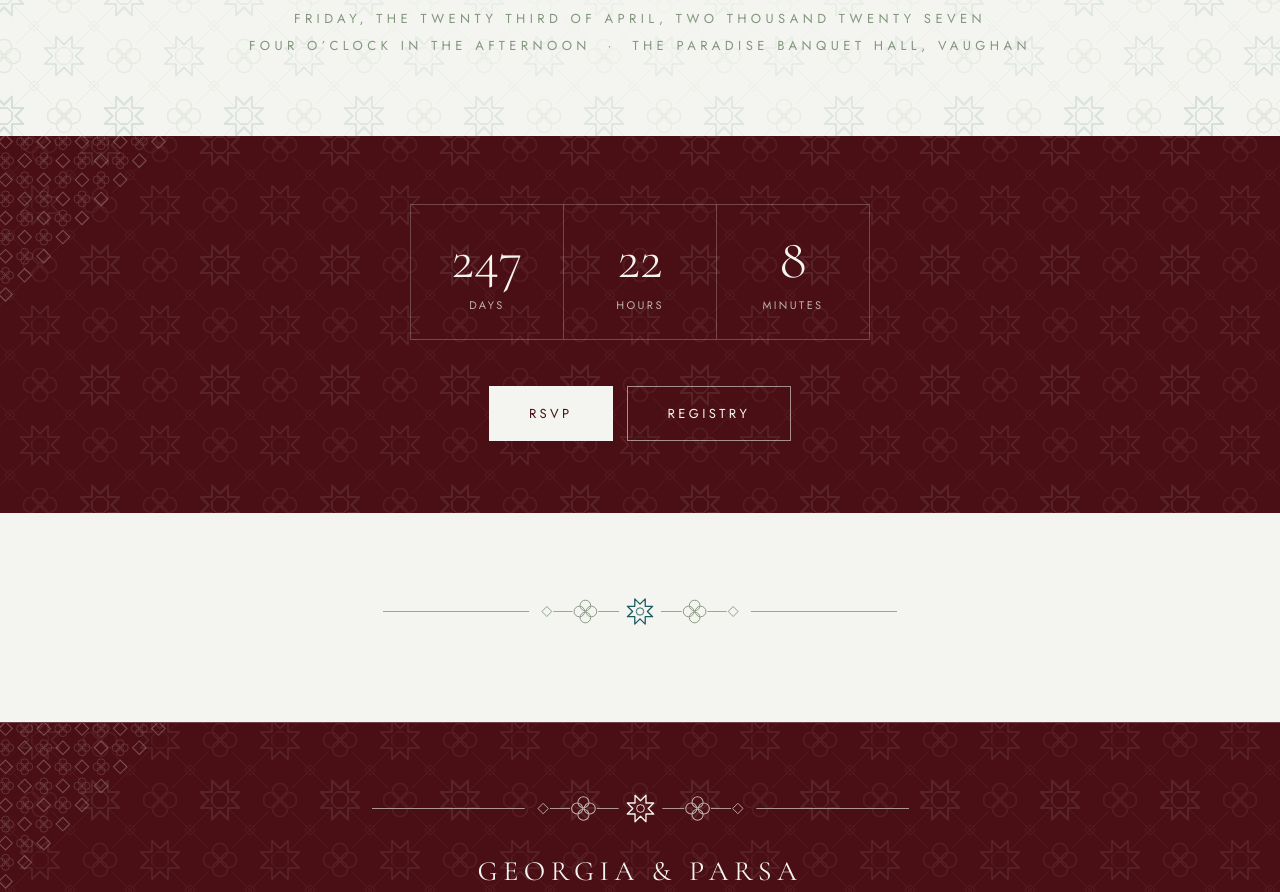
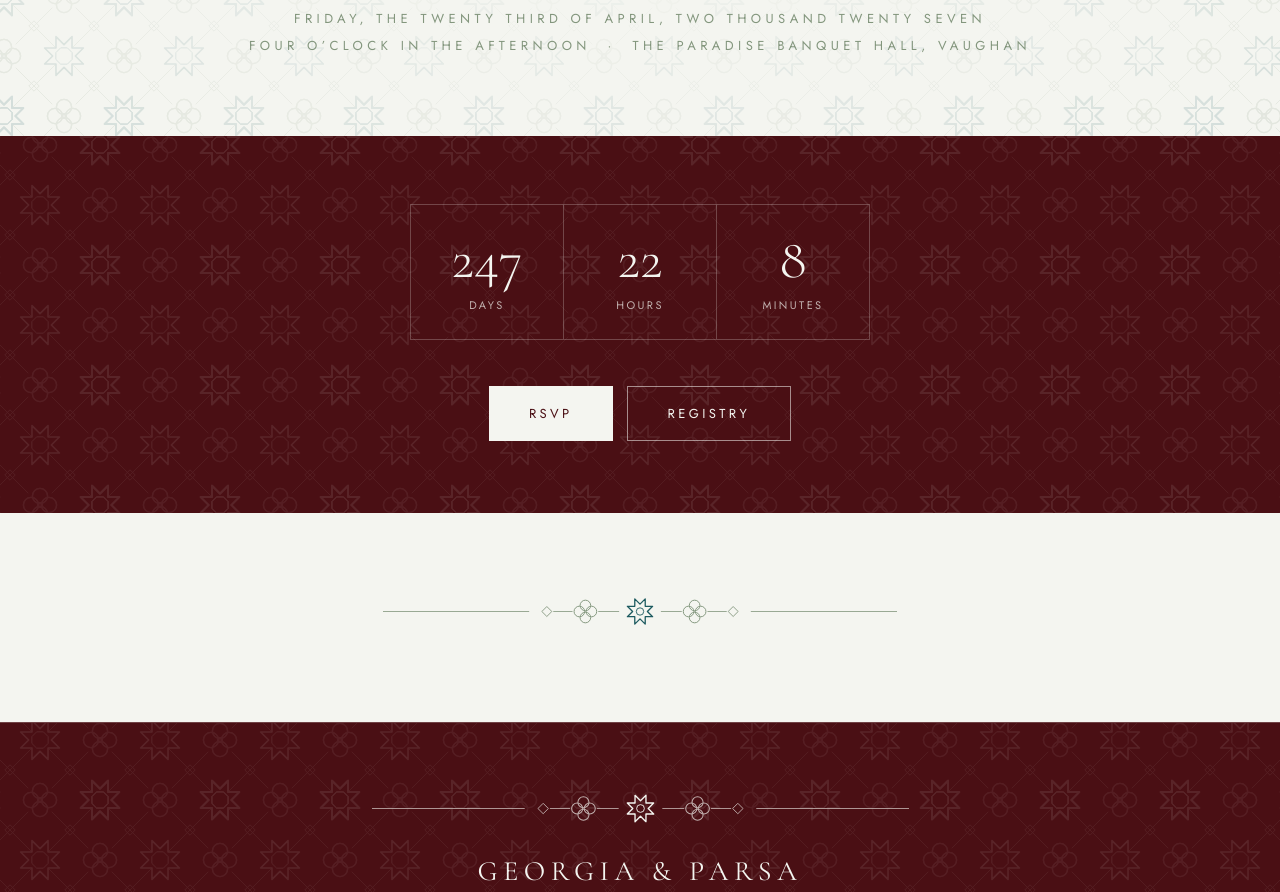
Before and after one commit to georgiaberg/weddingwebsite, a plain HTML site: page index.html in a window 1280 px wide. Shown: the part 608-1500 px from the top of the page. Drawn offline with nearby package versions, Linux system fonts and the light colour scheme.

Commit message:
Fix overlapping background patterns on dark sections
The corner ornament (corner-light.svg) is itself a dense diamond/quatrefoil
grid, not a sparse motif, so layering it over the existing pattern-tile
texture in the corner of each oxblood block produced two visibly different
tilings stacked on top of each other. Drop the corner overlay everywhere
it was used and keep the single seamless pattern-tile texture.

Co-Authored-By: Claude Sonnet 5 <noreply@anthropic.com>

```diff
--- a/index.html
+++ b/index.html
@@ -63,24 +63,13 @@
   .band-teal { background: #1C5A5F; }
   /* Flat teal against the textured oxblood — the cards cover the pattern
      anyway, so leaving it on only showed it in the outer margins. */
-  .band.band-teal::before, .band.band-teal::after { content: none; }
+  .band.band-teal::before { content: none; }
   .band::before {
     content: "";
     position: absolute;
     inset: 0;
     background: url(assets/pattern-tile-light.svg) center/120px 120px repeat;
     opacity: 0.09;
-    pointer-events: none;
-  }
-  .band::after {
-    content: "";
-    position: absolute;
-    top: -4px;
-    left: -4px;
-    width: 172px;
-    height: 172px;
-    background: url(assets/corner-light.svg) center/contain no-repeat;
-    opacity: 0.26;
     pointer-events: none;
   }
   .band-inner { position: relative; max-width: 1040px; margin: 0 auto; padding: 76px 28px 80px; }
@@ -276,7 +265,6 @@
         <sc-if value="{{ rsvpSent }}" hint-placeholder-val="{{ false }}">
           <div style="margin-top: 56px; position: relative; overflow: hidden; background: #4A0F14; padding: 60px 40px 64px; text-align: center;">
             <div style="position: absolute; inset: 0; background: url(assets/pattern-tile-light.svg) center/120px 120px repeat; opacity: 0.09; pointer-events: none;"></div>
-            <div style="position: absolute; bottom: -16px; right: -16px; width: 176px; height: 176px; background: url(assets/corner-light.svg) center/contain no-repeat; opacity: 0.26; transform: rotate(180deg); pointer-events: none;"></div>
             <div style="position: relative; width: 112px; aspect-ratio: 1; margin: 0 auto; background: url(assets/flourish-light.svg) center/contain no-repeat;"></div>
             <div style="position: relative; margin-top: 24px; font-family: 'Cormorant Garamond', Georgia, serif; font-size: 36px; color: #F4F5F0;">{{ rsvpThanks }}</div>
             <p style="position: relative; margin: 14px 0 0; font-size: 17px; color: #C1B0AE;">Your reply has been recorded. <a href="#rsvp" onClick="{{ resetRsvp }}" style="color: #F4F5F0; border-bottom: 1px solid rgba(244,245,240,0.45);">Send another</a></p>
```
